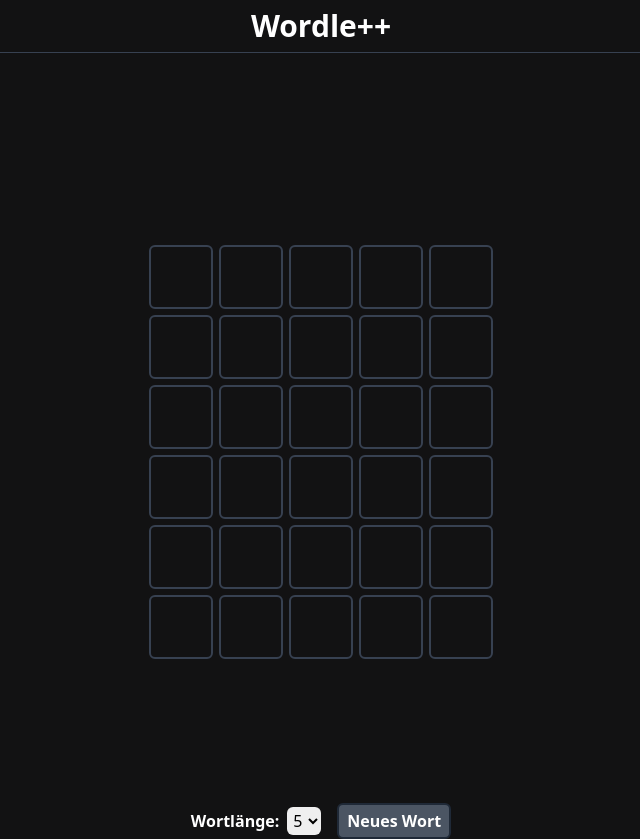
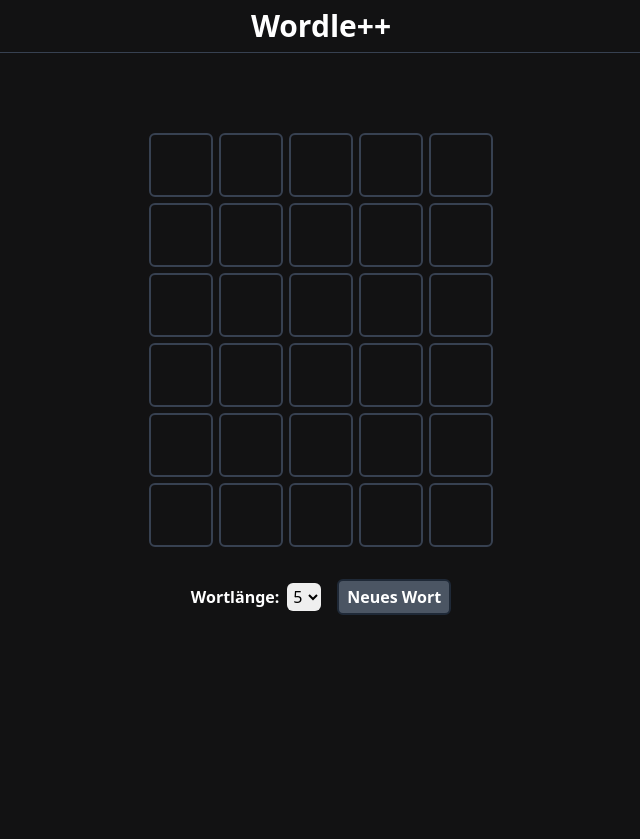
Before and after one commit to AlexanderKosmehl/wordle, a React (Vite) app: page / in a window 1280 px wide. Shown: the whole page, without its empty margins (319-959 px from the left). After the commit the page ends 800 px from the top, so only its background shows below. Built offline with nearby package versions, Linux system fonts and the light colour scheme.

Commit message:
Changed row handling

```diff
--- a/src/components/WordBox.tsx
+++ b/src/components/WordBox.tsx
@@ -1,4 +1,5 @@
-import { useEffect, useState } from 'react'
+import { useContext, useEffect, useState } from 'react'
+import { ToastContext } from '../App'
 import WordBoxRow from './WordBoxRow'
 
 const intendedRows = [
@@ -8,10 +9,8 @@ const intendedRows = [
   { length: 7, rows: 8 },
 ]
 
-function generateNewGuessList(wordLength: number) {
-  return Array(
-    intendedRows.find((entry) => entry.length === wordLength)?.rows
-  ).fill('')
+function getRowsForLength(length: number) {
+  return intendedRows.find(entry => entry.length === length)?.rows || 0
 }
 
 interface Props {
@@ -21,10 +20,12 @@ interface Props {
 
 export default function WordBox({ selectedWord, wordList }: Props) {
   const [guessList, setGuessList] = useState<string[]>(
-    generateNewGuessList(selectedWord.length)
+    Array(getRowsForLength(selectedWord.length)).fill('')
   )
   const [currentLine, setCurrentLine] = useState(0)
   const [completed, setCompleted] = useState(false)
+
+  const addToast = useContext(ToastContext)
 
   /**
    *  Helper function to check the current word
@@ -36,6 +37,7 @@ export default function WordBox({ selectedWord, wordList }: Props) {
         (word) => word.toLowerCase() === guessList[currentLine].toLowerCase()
       )
     ) {
+      addToast('Unbekanntes Wort', 2000)
       return
     }
 
@@ -44,17 +46,17 @@ export default function WordBox({ selectedWord, wordList }: Props) {
 
     // Check for solution
     if (guessList?.[currentLine] === selectedWord) {
-      console.log('Correct!')
       window.removeEventListener('keydown', globalKeyHandler)
       setCompleted(true)
+      addToast('Richtig!', 0)
       return
     }
 
     // Handle failure
-    if (currentLine > 5) {
-      console.log('You lose!')
+    if (currentLine > getRowsForLength(selectedWord.length)) {
       window.removeEventListener('keydown', globalKeyHandler)
       setCompleted(true)
+      addToast('Leider verloren!', 0)
     }
   }
 
@@ -117,11 +119,11 @@ export default function WordBox({ selectedWord, wordList }: Props) {
   useEffect(() => {
     setCompleted(false)
     setCurrentLine(0)
-    setGuessList(generateNewGuessList(selectedWord.length))
+    setGuessList(Array(getRowsForLength(selectedWord.length)).fill(''))
   }, [selectedWord])
 
   return (
-    <div className="flex flex-col space-y-1.5 items-center py-28">
+    <div className="flex flex-col space-y-1.5 items-center">
       {guessList.map((guess, index) => (
         <WordBoxRow
           key={index}
```
